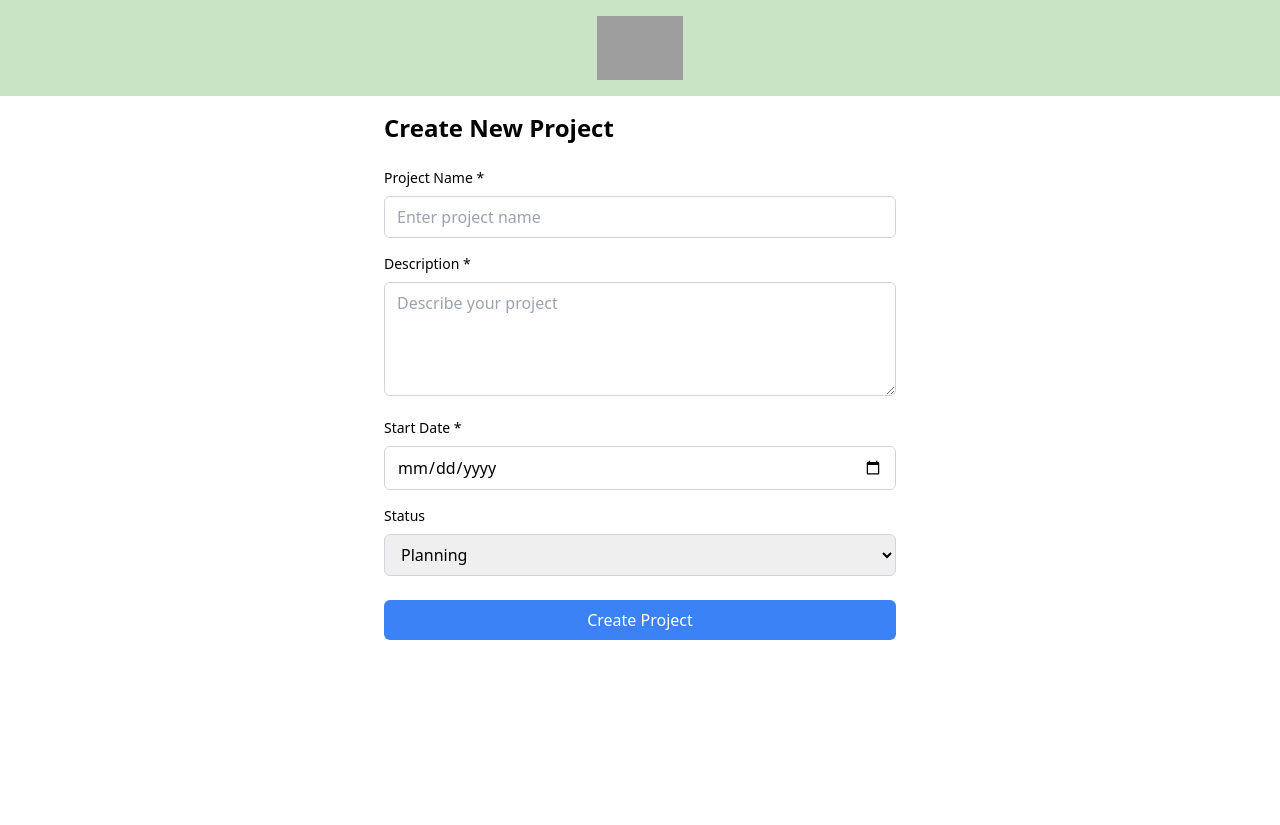
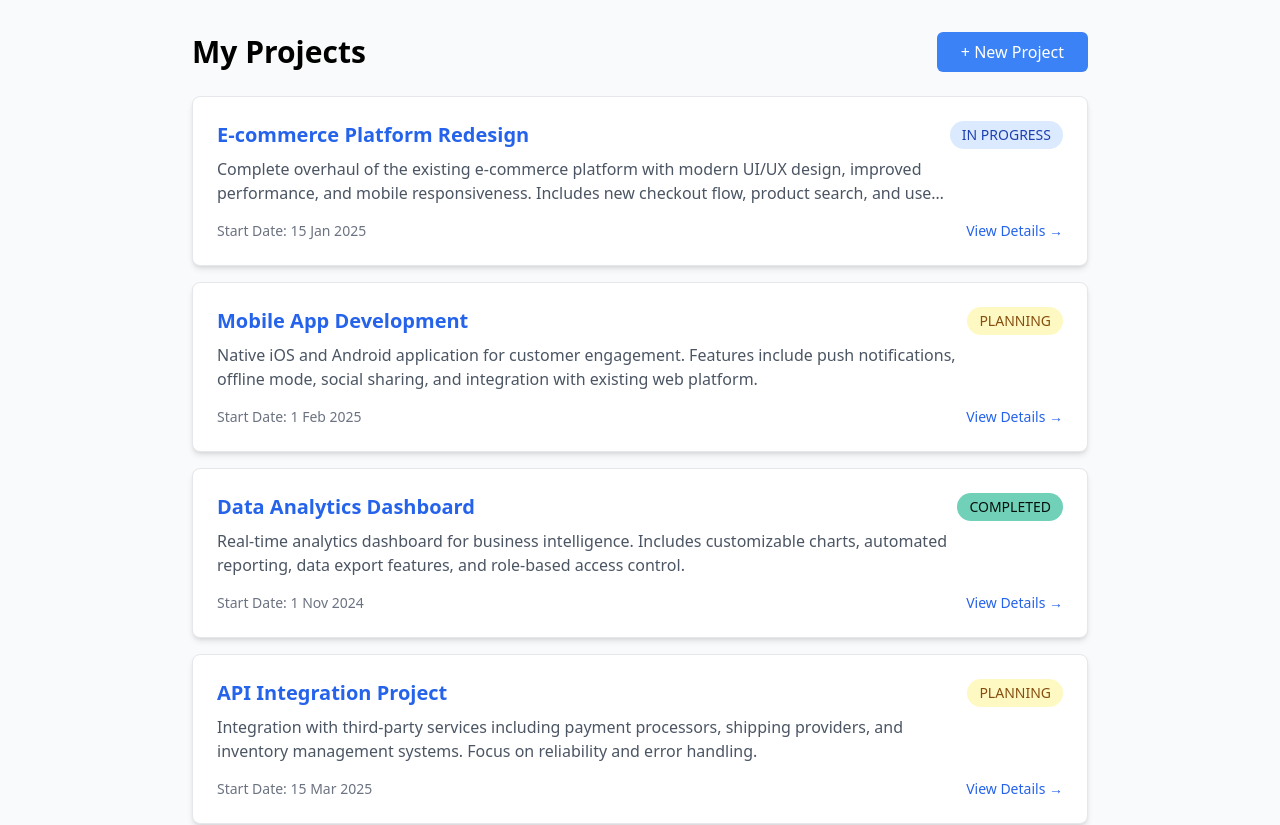
Before and after one commit to khawajac/verticode_takehome_test, a React (Vite) app: page /projects in a window 1280 px wide. Shown: the top 825 px of the page. Before the commit the page ends 800 px from the top, so only its background shows below. Built offline with nearby package versions, Linux system fonts and the light colour scheme; grey boxes are pictures that could not be loaded.

Commit message:
added react router

```diff
--- a/src/App.tsx
+++ b/src/App.tsx
@@ -1,25 +1,97 @@
+import { BrowserRouter as Router, Routes, Route } from 'react-router-dom';
 import { useState } from 'react';
 import { Project } from './models/Project';
+import { ProjectsList } from './components/ProjectsList';
 import { ProjectForm } from './components/ProjectForm';
 import { ProjectDetails } from './components/ProjectDetails';
+import { dummyProjects } from './data/dummyProjects';
 
-export default function App() {
-  const [project, setProject] = useState<Project | null>(null);
+function App() {
+  const [projects, setProjects] = useState<Project[]>(dummyProjects);
+
+  const handleCreateProject = (newProject: Project) => {
+    setProjects(prev => [...prev, newProject]);
+  };
+
+  const findProjectById = (id: string) => {
+    return projects.find(project => project.id === id);
+  };
 
   return (
-    <main className="flex flex-col">
-      <header className="flex h-24 bg-light-green">
-        <img src="/logo.png" height={64} className="h-16 m-auto" />
-      </header>
+    <Router>
+      <div className="min-h-screen bg-gray-50 py-8 px-4">
+        <Routes>
+          {/* Projects List Page */}
+          <Route
+            path="/projects"
+            element={<ProjectsList projects={projects} />}
+          />
 
-      <section className="flex-1 container mx-auto p-4">
-      {!project ? (
-        <ProjectForm onSubmit={setProject} />
-      ) : (
-        <ProjectDetails project={project} />
-      )}
-    </section>
+          {/* Create New Project Page */}
+          <Route
+            path="/projects/new"
+            element={<ProjectForm onSubmit={handleCreateProject} />}
+          />
 
-    </main>
+          {/* Project Details Page */}
+          <Route
+            path="/projects/:id"
+            element={<ProjectDetailsWrapper findProjectById={findProjectById} />}
+          />
+
+          {/* Redirect root to projects list */}
+          <Route
+            path="/"
+            element={<Navigate to="/projects" replace />}
+          />
+
+          {/* 404 Page */}
+          <Route
+            path="*"
+            element={
+              <div className="max-w-md mx-auto text-center">
+                <h1 className="text-2xl font-bold mb-4">Page Not Found</h1>
+                <p className="text-gray-600 mb-4">The page you're looking for doesn't exist.</p>
+                <a href="/projects" className="text-blue-600 hover:text-blue-800">
+                  Go back to Projects
+                </a>
+              </div>
+            }
+          />
+        </Routes>
+      </div>
+    </Router>
   );
 }
+
+import { useParams, Navigate } from 'react-router-dom';
+
+interface ProjectDetailsWrapperProps {
+  findProjectById: (id: string) => Project | undefined;
+}
+
+const ProjectDetailsWrapper: React.FC<ProjectDetailsWrapperProps> = ({ findProjectById }) => {
+  const { id } = useParams<{ id: string }>();
+
+  if (!id) {
+    return <Navigate to="/projects" replace />;
+  }
+
+  const project = findProjectById(id);
+
+  if (!project) {
+    return (
+      <div className="max-w-md mx-auto text-center">
+        <h1 className="text-2xl font-bold mb-4">Project Not Found</h1>
+        <p className="text-gray-600 mb-4">The project you're looking for doesn't exist.</p>
+        <a href="/projects" className="text-blue-600 hover:text-blue-800">
+          Go back to Projects
+        </a>
+      </div>
+    );
+  }
+
+  return <ProjectDetails project={project} />;
+};
+
+export default App;
--- a/src/components/ProjectForm.tsx
+++ b/src/components/ProjectForm.tsx
@@ -1,46 +1,46 @@
+// src/components/ProjectForm.tsx
 import { useState } from 'react';
+import { useNavigate } from 'react-router-dom';
 import { Project } from '../models/Project';
 
-interface ProjectFormProps{
+interface ProjectFormProps {
   onSubmit: (project: Project) => void;
 }
 
 export const ProjectForm: React.FC<ProjectFormProps> = ({ onSubmit }) => {
-  const[name, setName] = useState('');
+  const navigate = useNavigate();
+  const [name, setName] = useState('');
   const [description, setDescription] = useState('');
-  const[startDate, setStartDate] = useState('');
-  const[status, setStatus] = useState<Project['status']>('planning')
+  const [startDate, setStartDate] = useState('');
+  const [status, setStatus] = useState<Project['status']>('planning');
 
-  const [errors, setErrors] = useState<{[key: string]: string}>({})
+  const [errors, setErrors] = useState<{[key: string]: string}>({});
 
-  // validations
   const validate = () => {
     const newErrors: {[key: string]: string} = {};
 
-    if(!name.trim()){
+    if (!name.trim()) {
       newErrors.name = 'Project name is required';
     }
 
-    if(!description.trim()){
+    if (!description.trim()) {
       newErrors.description = 'Project description is required';
     }
 
-    if(!startDate){
+    if (!startDate) {
       newErrors.startDate = 'Project start date is required';
     }
 
     setErrors(newErrors);
     return Object.keys(newErrors).length === 0;
-  }
+  };
 
   const handleSubmit = (e: React.FormEvent) => {
     e.preventDefault();
 
-    if(validate()){
-
-      // create new project object with a simple id
+    if (validate()) {
       const newProject: Project = {
-        id: Date.now().toString(36) + Math.random().toString(36),
+        id: Date.now().toString(36) + Math.random().toString(36).substr(2),
         name,
         description,
         startDate,
@@ -49,10 +49,23 @@ export const ProjectForm: React.FC<ProjectFormProps> = ({ onSubmit }) => {
       };
 
       onSubmit(newProject);
+
+      // Navigate to the new project's details page
+      navigate(`/projects/${newProject.id}`);
     }
   };
+
   return (
-        <form onSubmit={handleSubmit} className="max-w-lg mx-auto">
+    <div className="max-w-lg mx-auto">
+      {/* Back button */}
+      <button
+        onClick={() => navigate('/projects')}
+        className="mb-4 px-4 py-2 text-gray-600 border border-gray-300 rounded-md hover:bg-gray-50 transition-colors"
+      >
+        ← Back to Projects
+      </button>
+
+      <form onSubmit={handleSubmit}>
         <h1 className="text-2xl font-bold mb-6">Create New Project</h1>
 
         <div className="mb-4">
@@ -127,12 +140,22 @@ export const ProjectForm: React.FC<ProjectFormProps> = ({ onSubmit }) => {
           </select>
         </div>
 
+        <div className="flex gap-3">
+          <button
+            type="button"
+            onClick={() => navigate('/projects')}
+            className="flex-1 px-4 py-2 text-gray-600 border border-gray-300 rounded-md hover:bg-gray-50 transition-colors"
+          >
+            Cancel
+          </button>
           <button
             type="submit"
-            className="w-full bg-blue-500 text-white py-2 px-4 rounded-md hover:bg-blue-600 transition-colors"
+            className="flex-1 bg-blue-500 text-white py-2 px-4 rounded-md hover:bg-blue-600 transition-colors"
           >
             Create Project
           </button>
+        </div>
       </form>
+    </div>
   );
 };
--- a/src/components/ProjectsList.tsx
+++ b/src/components/ProjectsList.tsx
@@ -1,5 +1,91 @@
-import { Project } from '../models/Project.ts';
+import { Link } from 'react-router-dom';
+import { Project } from '../models/Project';
 
 interface ProjectsListProps {
-    projects: Project[];
-  }
+  projects: Project[];
+}
+
+export const ProjectsList: React.FC<ProjectsListProps> = ({ projects }) => {
+  const getStatusColor = (status?: Project['status']) => {
+    switch (status) {
+      case 'planning':
+        return 'bg-yellow-100 text-yellow-800';
+      case 'in progress':
+        return 'bg-blue-100 text-blue-800';
+      case 'completed':
+        return 'bg-green-100 text-green-800';
+      default:
+        return 'bg-gray-100 text-gray-800';
+    }
+  };
+
+  const formatDate = (dateString: string) => {
+    return new Date(dateString).toLocaleDateString('en-GB', {
+      year: 'numeric',
+      month: 'short',
+      day: 'numeric'
+    });
+  };
+
+  return (
+    <div className="max-w-4xl mx-auto">
+      <div className="flex justify-between items-center mb-6">
+        <h1 className="text-3xl font-bold">My Projects</h1>
+        <Link
+          to="/projects/new"
+          className="px-6 py-2 bg-blue-500 text-white rounded-md hover:bg-blue-600 transition-colors"
+        >
+          + New Project
+        </Link>
+      </div>
+
+      {projects.length === 0 ? (
+        <div className="text-center py-12">
+          <p className="text-gray-500 text-lg mb-4">No projects yet</p>
+          <Link
+            to="/projects/new"
+            className="px-6 py-2 bg-blue-500 text-white rounded-md hover:bg-blue-600 transition-colors"
+          >
+            Create Your First Project
+          </Link>
+        </div>
+      ) : (
+        <div className="grid gap-4">
+          {projects.map((project) => (
+            <div
+              key={project.id}
+              className="bg-white shadow-md rounded-lg p-6 border border-gray-200 hover:shadow-lg transition-shadow"
+            >
+              <div className="flex justify-between items-start mb-4">
+                <div className="flex-1">
+                  <Link
+                    to={`/projects/${project.id}`}
+                    className="text-xl font-semibold text-blue-600 hover:text-blue-800 transition-colors"
+                  >
+                    {project.name}
+                  </Link>
+                  <p className="text-gray-600 mt-2 line-clamp-2">
+                    {project.description}
+                  </p>
+                </div>
+                <span className={`px-3 py-1 rounded-full text-sm font-medium ${getStatusColor(project.status)}`}>
+                  {project.status?.toUpperCase()}
+                </span>
+              </div>
+
+              <div className="flex justify-between items-center text-sm text-gray-500">
+                <span>Start Date: {formatDate(project.startDate)}</span>
+                <Link
+                  to={`/projects/${project.id}`}
+                  className="text-blue-600 hover:text-blue-800 font-medium"
+                >
+                  View Details →
+                </Link>
+              </div>
+            </div>
+          ))}
+        </div>
+      )}
+    </div>
+  );
+};
```
Lines whose indentation alone changed are shown as unchanged.
